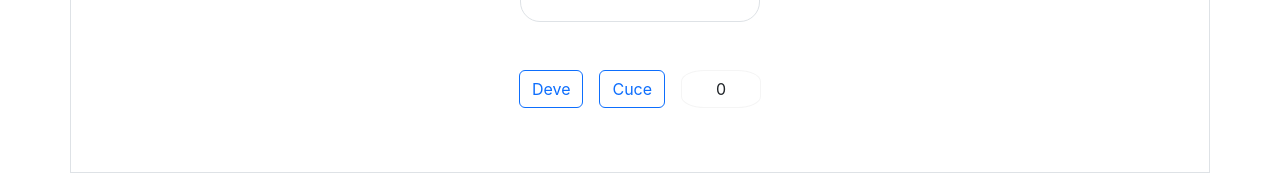
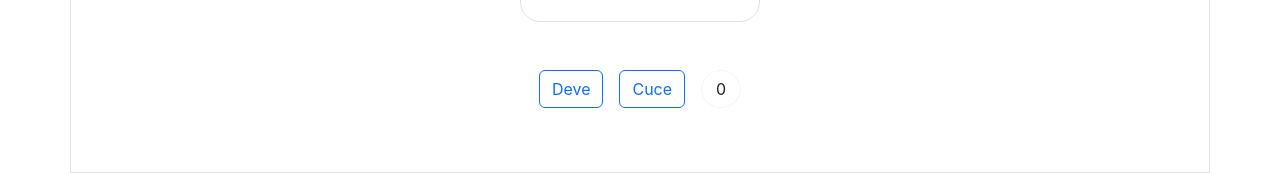
Before and after one commit to BurhanArslann/deve-cuce, a React (Create React App) app: page / in a window 1280 px wide. Shown: the part 369-543 px from the top of the page. Built offline with nearby package versions, Linux system fonts and the light colour scheme.

Commit message:
score width,border uptade

```diff
--- a/src/App.js
+++ b/src/App.js
@@ -89,7 +89,7 @@ function App() {
                 <div className="buttons py-5 d-flex justify-content-center gap-3">
                     <button onClick={() => puan("deve")} className="btn btn-outline-primary">Deve</button>
                     <button onClick={() => puan("cuce")} className="btn btn-outline-primary">Cuce</button>
-                    <span className="col-lg-4 d-flex align-items-center justify-content-center " style={{width:"10vh", backgroundColor: scoreTable, border: "1px solid whitesmoke", borderRadius: "30%"}} id="scoreTable">
+                    <span className="col-lg-4 d-flex align-items-center justify-content-center " style={{width:"5vh", backgroundColor: scoreTable, border: "1px solid whitesmoke", borderRadius: "50%"}} id="scoreTable">
                         {score}
                     </span>
 
```
